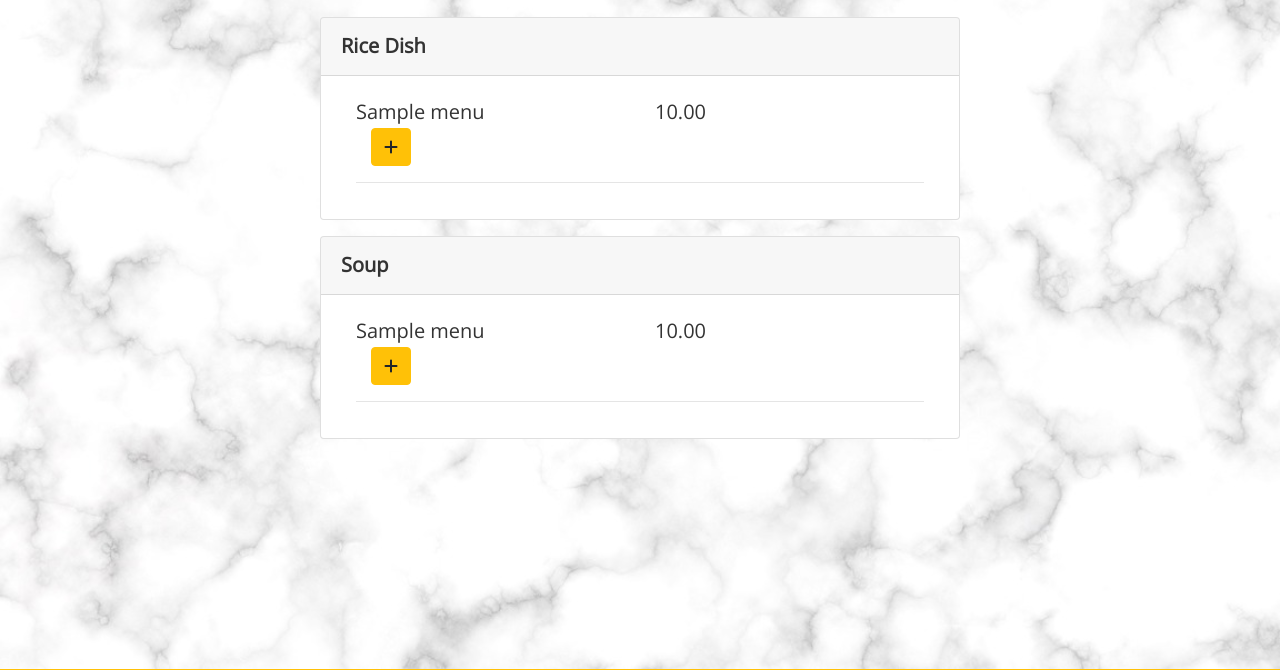
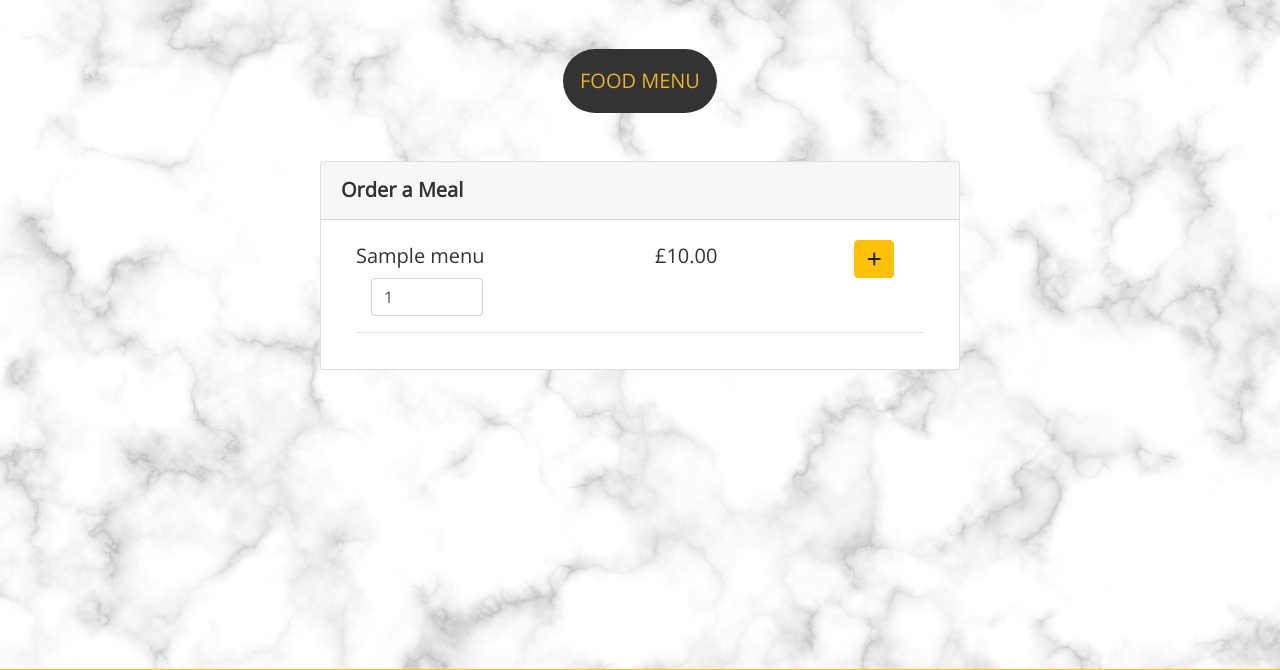
Before and after one commit to Dorcas-Amoo/ms4-project-arikefoods, a Django app: template menu/templates/menu/menu_order.html in a window 1280 px wide. Shown: the part 91-761 px from the top of the page. Run offline with Django 3.2, Linux system fonts and the light colour scheme; the template is opened without the code that fills it: values that come from a table or form of the project are taken from there, others are empty; tables that the repository leaves empty hold one stand-in row (values such as "Sample post"); some libraries are stand-ins or nearby versions.

Commit message:
Expanded menu_order, created its path and view and edited home

```diff
--- a/arikefoods/urls.py
+++ b/arikefoods/urls.py
@@ -22,6 +22,6 @@ urlpatterns = [
     path('admin/', admin.site.urls),
     path('accounts/', include('allauth.urls')),
     path('', include('home.urls')),
-    path('food_menu_view/', include('menu.urls')),
+    path('food_menu/', include('menu.urls')),
     path('order/', include('order.urls')),
 ] + static(settings.MEDIA_URL, document_root=settings.MEDIA_ROOT)
--- a/home/urls.py
+++ b/home/urls.py
@@ -1,4 +1,3 @@
-from django.contrib import admin
 from django.urls import path
 from . import views
 
--- a/home/views.py
+++ b/home/views.py
@@ -1,12 +1,14 @@
 from django.shortcuts import render
 
 # Create your views here.
+
 
 def index(request):
     """ A view to return the index page """
 
     return render(request, 'home/index.html')
 
+
 def contact_us(request):
     """ A view to return the contact page """
 
--- a/menu/templates/menu/food_menu.html
+++ b/menu/templates/menu/food_menu.html
@@ -13,7 +13,7 @@
 
 <div class="my-5">
     <h4 class="text-center">
-        <a href="{% url 'order' %}" class="place-order-button btn btn-lg rounded-pill text-uppercase py-3">Place an Order</a>
+        <a href="{% url 'menu_order' %}" class="place-order-button btn btn-lg rounded-pill text-uppercase py-3">Place an Order</a>
     </h4>
 </div>
 <div class="container">
--- a/menu/templates/menu/menu_order.html
+++ b/menu/templates/menu/menu_order.html
@@ -11,52 +11,37 @@
 
 {% block content %}
 
+<div class="my-5">
+     <h4 class="text-center">
+        <a href="{% url 'menu' %}" class="food-menu-button btn btn-lg rounded-pill text-uppercase py-3">Food Menu</a>
+    </h4>
+</div>
+
 <div class="card w-50 my-3">
     <div class="card-header">
-        <strong>Rice Dish</strong>
+        <strong>Order a Meal</strong>
     </div>
     <div class="card-body">
         <form class="col-12" method="POST" action="">
             {% csrf_token %}
             {% for menu in menus %}
                 <div class="row">
-                    <div class="col-6">
-                        {{ menu.name}}
+                    <div class="col-6" id="{{ menu.id }}">
+                        {{ menu.name }}
                     </div>
                     <div class="col-4">
-                        {{ menu.price}}
+                       £{{ menu.price }}
+                    </div>
+                    <div class="col-2">
+                        <button class="btn btn-warning" type="submit"><i class="fas fa-plus"></i></button>
                     </div>
                 </div>
+
+                <div class="col-3 col-sm-2 col-md-4 col-lg-3 col-xl-3">
+                    <input class="form-control qty_input" type="number" name="quantity" value="1" min="1" max="100" data-item_id="{{ menu.id }}" id="id_qty_{{ menu.id }}">
+                </div>
+                <hr>
             {% endfor %}
-            <div class="col-2">
-                <button class="btn btn-warning" type="submit"><i class="fas fa-plus"></i></button>
-            </div>
-            <hr>
-        </form>
-    </div>
-</div>
-
-<div class="card w-50 my-3">
-    <div class="card-header">
-    <strong>Soup</strong>
-    </div>
-    <div class="card-body">
-        <form class="col-12" method="POST" action="">
-             {% csrf_token %}
-            {% for menu in menus %}
-                <div class="row">
-                    <div class="col-6">
-                        {{ menu.name}}
-                    </div>
-                    <div class="col-4">
-                        {{ menu.price}}
-                    </div>
-                </div>
-            {% endfor %}
-            <div class="col-2">
-                <button class="btn btn-warning" type="submit"><i class="fas fa-plus"></i></button>
-            </div>
-            <hr>
         </form>
     </div>
 </div>
--- a/menu/urls.py
+++ b/menu/urls.py
@@ -3,5 +3,6 @@ from . import views
 
 
 urlpatterns = [
-    path('', views.view_all_menus, name='menu')
+    path('', views.view_all_menus, name='menu'),
+    path('menu_order/', views.menu_order, name='menu_order'),
 ]
```
Also changed, not shown: menu/views.py (+13 -0 lines).
